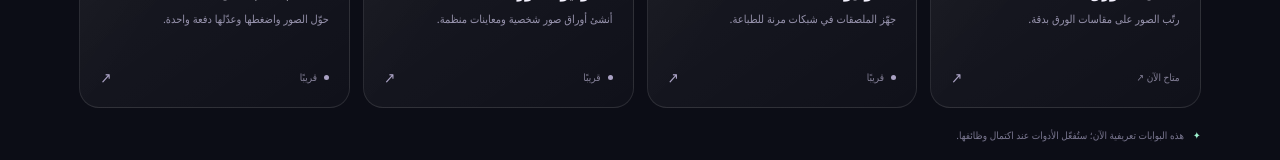
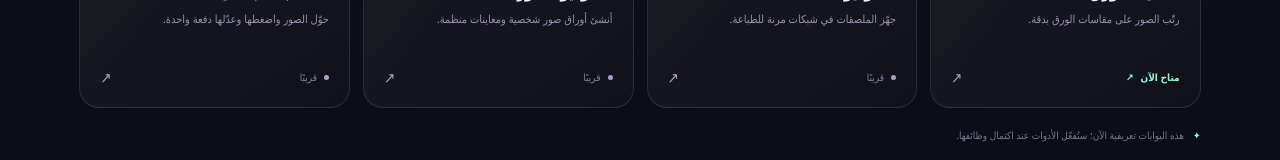
Before and after one commit to majd7772233-a11y/waraqati, a React (Vite) app: page / in a window 1280 px wide. Shown: the part 3131-3291 px from the top of the page. Built offline with nearby package versions, Linux system fonts and the light colour scheme.

Commit message:
Style available paper layout tool action

```diff
--- a/src/styles.css
+++ b/src/styles.css
@@ -392,3 +392,7 @@ h1 { position: relative; max-width: 680px; font-size: clamp(44px,5.3vw,76px); li
 @media (max-width:760px) { .studio-section { padding:48px 0 55px; }.studio-heading { align-items:flex-start; flex-direction:column; gap:15px; }.studio-workspace { grid-template-columns:minmax(0,1fr); }.studio-preview-column { position:relative; top:auto; grid-row:1; }.studio-preview-toolbar { padding:15px; }.paper-preview-stage { min-height:300px; padding:24px 16px; }.paper-preview-sheet { width:min(100%,430px); }.studio-sidebar { display:grid; grid-template-columns:minmax(0,1fr); }.studio-panel { padding:16px; }.studio-image-picker { grid-template-columns:repeat(5,minmax(0,1fr)); }.studio-image-option img { height:58px; } }
 @media (max-width:430px) { .studio-badge { white-space:normal; }.studio-image-picker { grid-template-columns:repeat(4,minmax(0,1fr)); }.studio-preview-stats { flex-wrap:wrap; justify-content:space-between; }.studio-preview-stats span { font-size:9px; }.paper-preview-stage { min-height:250px; padding:17px 10px; }.studio-pagination { gap:5px; }.studio-pagination span { font-size:9px; } }
 @media (prefers-reduced-motion:reduce) { .template-choice,.studio-image-option { transition:none; } }
+
+.tool-ready { display:inline-flex; align-items:center; gap:7px; color:var(--mint); font-size:10px; font-weight:700; transition:color .2s ease,transform .2s ease; }
+.tool-ready:hover { color:#d5ffed; transform:translateX(-2px); }
+[dir=ltr] .tool-ready:hover { transform:translateX(2px); }
```
